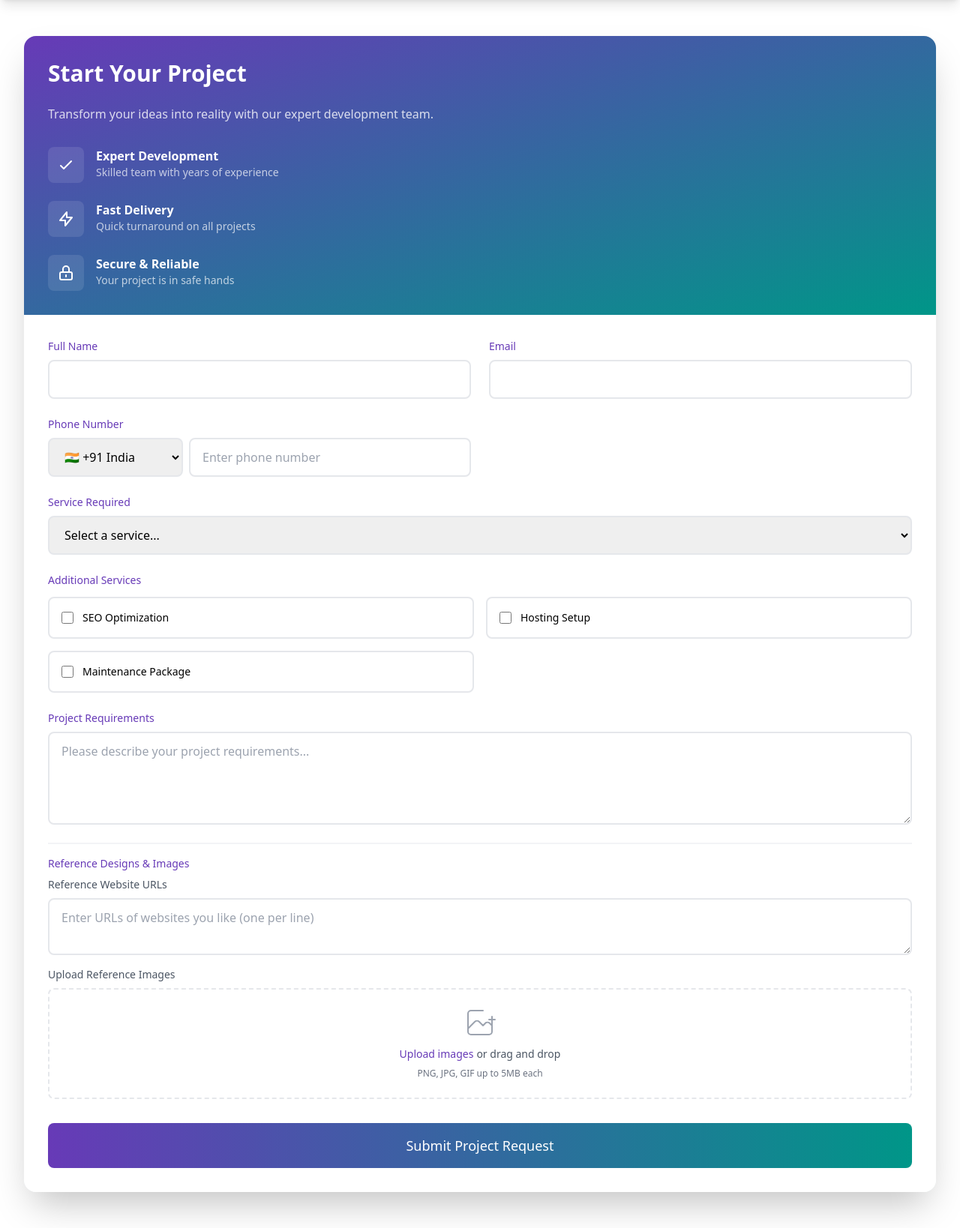
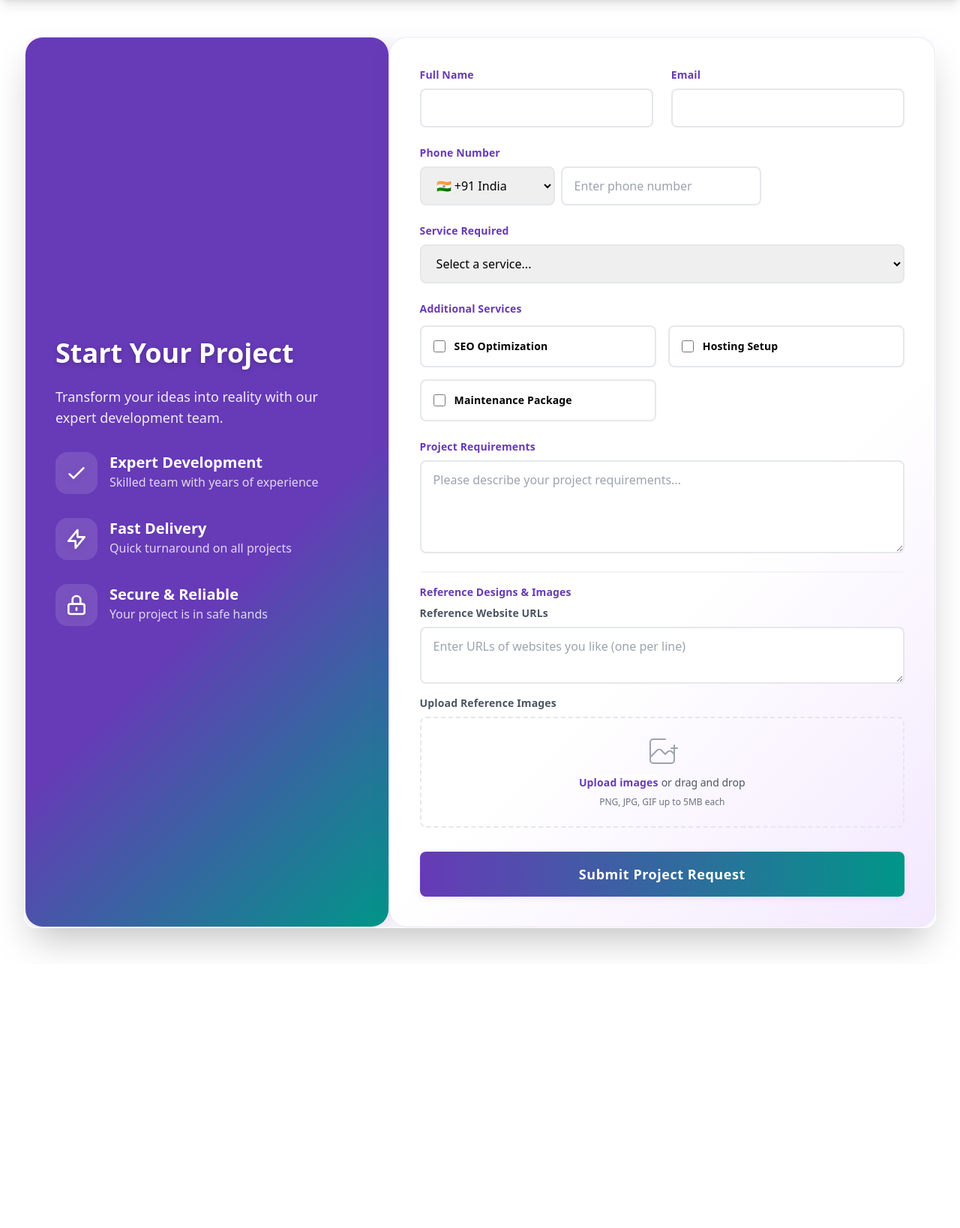
Before and after one commit to Codematesltd/codemate, a Flask app: page /order in a window 1280 px wide. Shown: the part 64-1702 px from the top of the page at 75% size. After the commit the page ends 1336 px from the top, so only its background shows below. Run offline with Flask 3, Linux system fonts and the light colour scheme; parts of the project's set-up code (start-up, migrations or seed data) failed here and were passed over; some libraries are stand-ins or nearby versions.

Commit message:
visual enchance

```diff
--- a/templates/order.html
+++ b/templates/order.html
@@ -69,6 +69,62 @@
                 font-size: 1.1rem !important;
             }
         }
+        .glass {
+            background: rgba(255,255,255,0.7);
+            box-shadow: 0 8px 32px 0 rgba(31, 38, 135, 0.18);
+            backdrop-filter: blur(8px);
+            border-radius: 1.5rem;
+            border: 1px solid rgba(255,255,255,0.18);
+        }
+        .form-section {
+            background: linear-gradient(135deg, #fff 60%, #f3e8ff 100%);
+            box-shadow: 0 4px 24px 0 rgba(103,58,183,0.10);
+            border-radius: 1.5rem;
+            border: 1px solid #ede7f6;
+        }
+        .form-section input:focus, .form-section textarea:focus, .form-section select:focus {
+            border-color: #673AB7 !important;
+            box-shadow: 0 0 0 2px #673AB722;
+        }
+        .form-section input, .form-section textarea, .form-section select {
+            transition: border 0.2s, box-shadow 0.2s;
+        }
+        .form-section label {
+            font-weight: 600;
+            letter-spacing: 0.01em;
+        }
+        .form-section button[type="submit"] {
+            background: linear-gradient(90deg, #673AB7 0%, #009688 100%);
+            box-shadow: 0 2px 8px 0 #673ab71a;
+            font-weight: 700;
+            letter-spacing: 0.03em;
+            transition: transform 0.1s, box-shadow 0.2s;
+        }
+        .form-section button[type="submit"]:hover {
+            transform: translateY(-2px) scale(1.03);
+            box-shadow: 0 6px 24px 0 #673ab733;
+        }
+        .info-section {
+            background: linear-gradient(135deg, #673AB7 60%, #009688 100%);
+            color: #fff;
+            box-shadow: 0 4px 24px 0 rgba(103,58,183,0.18);
+            border-radius: 1.5rem;
+            border: 1px solid #ede7f6;
+        }
+        .info-section h2 {
+            text-shadow: 0 2px 8px #0002;
+        }
+        .info-section .icon-bg {
+            background: rgba(255,255,255,0.12);
+            border-radius: 1rem;
+            padding: 0.75rem;
+            display: flex;
+            align-items: center;
+            justify-content: center;
+        }
+        .info-section svg {
+            filter: drop-shadow(0 2px 6px #0002);
+        }
     </style>
 </head>
 <body class="bg-neutral">
@@ -83,52 +139,51 @@
     </nav>
 
     <div class="max-w-7xl mx-auto py-12 px-2 sm:px-2 lg:px-8">
-        <div class="bg-gradient-to-br from-primary/5 to-secondary/5 shadow-2xl rounded-2xl overflow-hidden">
-            <div class="grid grid-cols-1 gap-0">
+        <div class="glass shadow-2xl rounded-2xl overflow-hidden">
+            <div class="grid lg:grid-cols-5 gap-0">
                 <!-- Left Section - Info -->
-                <div class="lg:col-span-2 bg-gradient-to-br from-primary to-secondary p-8 text-white">
-                    <h2 class="text-3xl font-bold mb-6">Start Your Project</h2>
-                    <p class="mb-8 text-white/80">Transform your ideas into reality with our expert development team.</p>
-
-                    <div class="space-y-6">
+                <div class="info-section lg:col-span-2 p-10 flex flex-col justify-center">
+                    <h2 class="text-4xl font-extrabold mb-6 drop-shadow">Start Your Project</h2>
+                    <p class="mb-8 text-white/90 text-lg">Transform your ideas into reality with our expert development team.</p>
+                    <div class="space-y-8">
                         <div class="flex items-start space-x-4">
-                            <div class="p-3 bg-white/10 rounded-lg">
-                                <svg class="w-6 h-6" fill="none" stroke="currentColor" viewBox="0 0 24 24">
+                            <div class="icon-bg">
+                                <svg class="w-8 h-8" fill="none" stroke="currentColor" viewBox="0 0 24 24">
                                     <path stroke-linecap="round" stroke-linejoin="round" stroke-width="2" d="M5 13l4 4L19 7"/>
                                 </svg>
                             </div>
                             <div>
-                                <h3 class="font-semibold">Expert Development</h3>
-                                <p class="text-sm text-white/70">Skilled team with years of experience</p>
+                                <h3 class="font-semibold text-xl">Expert Development</h3>
+                                <p class="text-white/80 text-base">Skilled team with years of experience</p>
                             </div>
                         </div>
                         <div class="flex items-start space-x-4">
-                            <div class="p-3 bg-white/10 rounded-lg">
-                                <svg class="w-6 h-6" fill="none" stroke="currentColor" viewBox="0 0 24 24">
+                            <div class="icon-bg">
+                                <svg class="w-8 h-8" fill="none" stroke="currentColor" viewBox="0 0 24 24">
                                     <path stroke-linecap="round" stroke-linejoin="round" stroke-width="2" d="M13 10V3L4 14h7v7l9-11h-7z"/>
                                 </svg>
                             </div>
                             <div>
-                                <h3 class="font-semibold">Fast Delivery</h3>
-                                <p class="text-sm text-white/70">Quick turnaround on all projects</p>
+                                <h3 class="font-semibold text-xl">Fast Delivery</h3>
+                                <p class="text-white/80 text-base">Quick turnaround on all projects</p>
                             </div>
                         </div>
                         <div class="flex items-start space-x-4">
-                            <div class="p-3 bg-white/10 rounded-lg">
-                                <svg class="w-6 h-6" fill="none" stroke="currentColor" viewBox="0 0 24 24">
+                            <div class="icon-bg">
+                                <svg class="w-8 h-8" fill="none" stroke="currentColor" viewBox="0 0 24 24">
                                     <path stroke-linecap="round" stroke-linejoin="round" stroke-width="2" d="M12 15v2m-6 4h12a2 2 0 002-2v-6a2 2 0 00-2-2H6a2 2 0 00-2 2v6a2 2 0 002 2zm10-10V7a4 4 0 00-8 0v4h8z"/>
                                 </svg>
                             </div>
                             <div>
-                                <h3 class="font-semibold">Secure & Reliable</h3>
-                                <p class="text-sm text-white/70">Your project is in safe hands</p>
+                                <h3 class="font-semibold text-xl">Secure & Reliable</h3>
+                                <p class="text-white/80 text-base">Your project is in safe hands</p>
                             </div>
                         </div>
                     </div>
                 </div>
 
                 <!-- Right Section - Form -->
-                <div class="lg:col-span-3 p-8 bg-white">
+                <div class="form-section lg:col-span-3 p-10 bg-white">
                     <form action="{{ url_for('order') }}" method="POST" enctype="multipart/form-data" class="space-y-6">
                         <div class="grid md:grid-cols-2 gap-6">
                             <div class="space-y-2">
```
Also changed, not shown: templates/admin_dashboard.html (+16 -1 lines), templates/client_dashboard.html (+22 -1 lines), templates/thank_you.html (+11 -1 lines).
